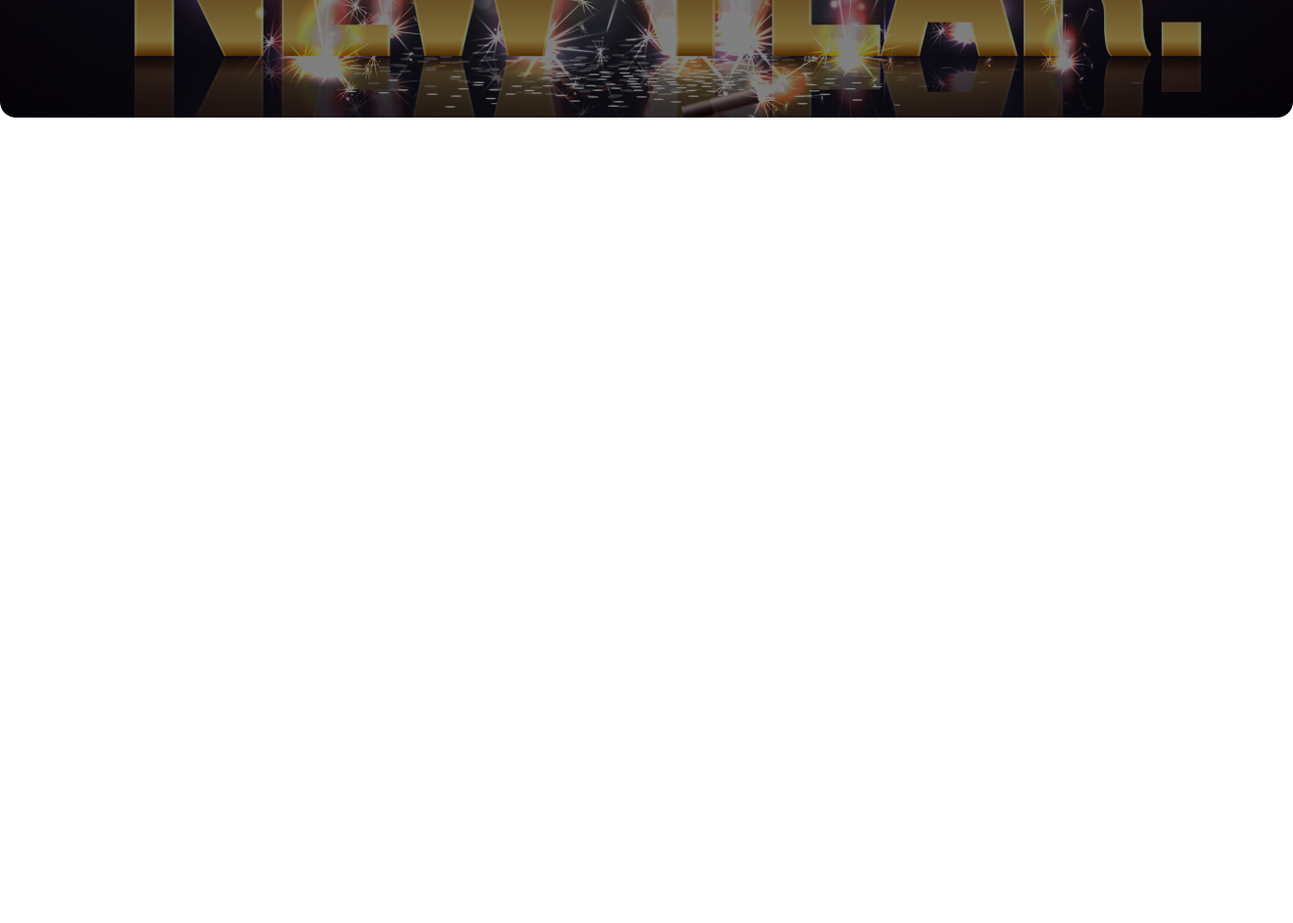
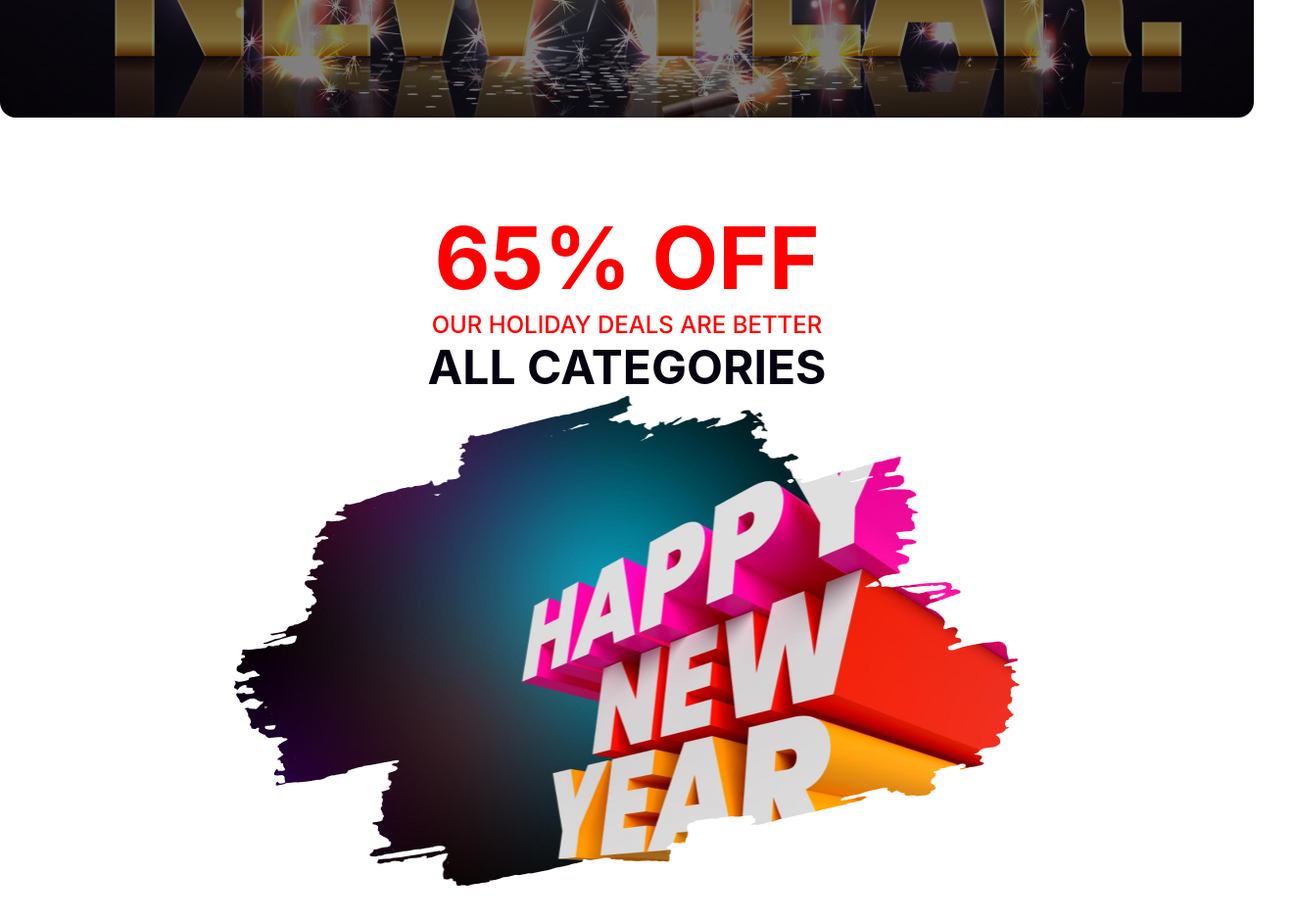
Before and after one commit to AyeshaFerdous/Batch-9-a-1-solution, a plain HTML site: page index.html in a window 1280 px wide. Shown: the part 500-1442 px from the top of the page at 98% size, 1320 px wide, since content can reach past the window. Before the commit the page ends 800 px from the top, so only its background shows below. Drawn offline with Linux system fonts and the light colour scheme.

Commit message:
added a second section container

```diff
--- a/index.html
+++ b/index.html
@@ -15,7 +15,18 @@
        </div>
     </header>
     <main>
-
+         <!-- 65% section starts here -->
+          <section class="second-section-container">
+            <div class="second-section-content">
+                <h1>65% OFF</h1>
+                <p>OUR HOLIDAY DEALS ARE BETTER</p>
+                <h3>ALL CATEGORIES</h3>
+            </div>
+            <div class="image-container">
+                <img src="./images/New Year Photo.png" alt="">
+            </div>
+          </section>
+         <!-- 65% section ends here -->
     </main>
     <footer>
 
--- a/styles/style.css
+++ b/styles/style.css
@@ -13,7 +13,7 @@ body{
 /* banner section style starts here */
 
 .banner-container{
-    width: 1320px;
+    max-width: 1320px;
     min-height: 600px;
     margin: 0 auto;
     margin-top: 20px;
@@ -43,3 +43,53 @@ body{
    font-size: 72px;
    font-weight: 700;
 }
+
+/* 65% section starts here */
+.second-section-container{
+    width: 802.9px;
+    height: 806px;
+    margin: 0 auto;
+    margin-top: 90px;
+}
+.second-section-content{
+    display: flex;
+    flex-direction: column;
+    justify-content: center;
+    align-items: center;
+}
+.second-section-content h1{
+    color: rgb(255, 0, 0);
+    font-family: Inter;
+    font-size: 88px;
+    font-weight: 700;
+    line-height: 107px;
+    letter-spacing: 0%;
+    text-align: center;
+}
+.second-section-content p{
+    color: rgb(255, 0, 0);
+    font-family: Inter;
+    font-size: 24px;
+    font-weight: 500;
+    line-height: 29px;
+    letter-spacing: 0%;
+    text-align: center;
+}
+.second-section-content h3{
+    color: rgb(7, 2, 17);
+    font-family: Inter;
+    font-size: 48px;
+    font-weight: 700;
+    line-height: 58px;
+    letter-spacing: 0%;
+    text-align: center;
+}
+.image-container{
+    width: 802.9px;
+    height: 500px;
+}
+.image-container img{
+    width: 100%;
+    height: 100%;
+}
+/* 65% section ends here */
```
